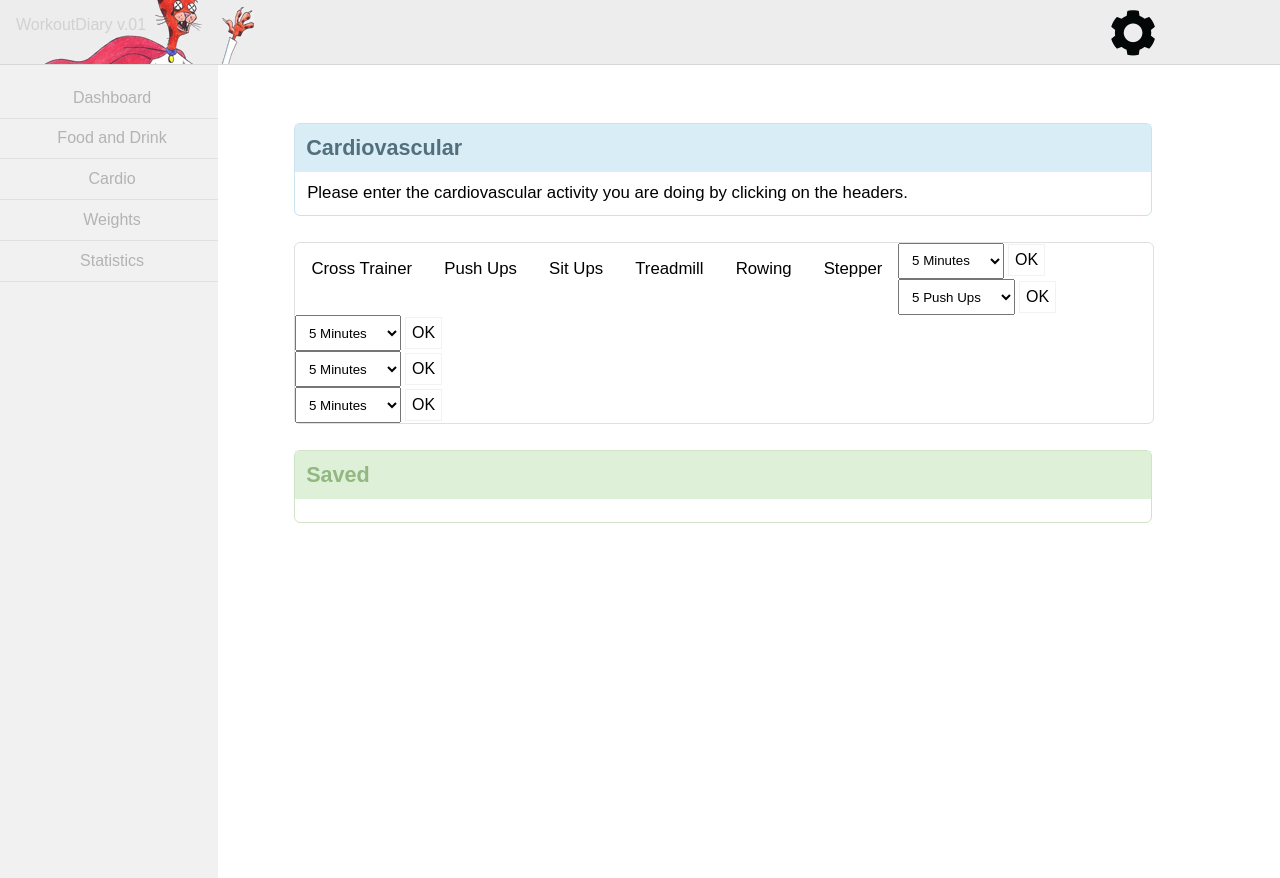
After one commit to intheon/workout-diary, a PHP site: page /cardioOLD.php in a window 1280 px wide. The commit adds this page. Run offline with PHP 8.4, Linux system fonts and the light colour scheme; data that the repository does not hold is empty.

Commit message:
lots of work still required
overhauling the cardio controller to be more database centered

```diff
--- /dev/null
+++ b/cardioOLD.php
@@ -0,0 +1,165 @@
+<!DOCTYPE html>
+<html lang="en" xml:lang="en">
+<head>
+    <link href="css/global_framework.css" rel="stylesheet" type="text/css">
+    <link href="css/cardio_page.css" rel="stylesheet" type="text/css">
+</head>
+
+<body>
+
+<!-- TOP TOOLBAR -->
+<div id="toolbar">
+    <div id="greeting">WorkoutDiary v.01</div>
+    <div id="settings">
+        <ul>
+            <li><img src="img/settings.png" width="50%"></li>
+            <ul>
+                <li><img src="img/settings.png" width="18%">
+                    <a href="myaccount.php">My Account</a>
+                </li>
+                <li><img src="img/settings.png" width="18%">
+                    <a href="login.php">Sign Out</a>
+                </li>
+            </ul>
+        </ul>
+    </div>
+</div>
+
+<div id="main">
+<!-- SIDE PANEL -->
+
+    <div id="menu_panel">
+        <div><a href="index.php">Dashboard</a></div>
+        <div><a href="fooddrink.php">Food and Drink</a></div>
+        <div><a href="cardio.php">Cardio</a></div>
+        <div><a href="weights.php">Weights</a></div>
+        <div><a href="stats.php">Statistics</a></div>
+    </div>
+
+    <div id="interaction_panel">
+
+        <div class="information_panel">
+            <h1>Cardiovascular</h1>
+            <p>Please enter the cardiovascular activity you are doing by clicking on the headers.</p>
+        </div>
+
+        <div class="tab_panel">
+
+        <!-- TAB BOXES -->
+
+            <ul class="tabs">
+                <a href="#ct_tab_content"><li id="ct_tab">Cross Trainer</li></a>
+                <a href="#pu_tab_content"><li id="pu_tab">Push Ups</li></a>
+                <a href="#su_tab_content"><li id="su_tab">Sit Ups</li></a>
+                <a href="#tm_tab_content"><li id="tm_tab">Treadmill</li></a>
+                <a href="#ro_tab_content"><li id="ro_tab">Rowing</li></a>
+                <a href="#st_tab_content"><li id="st_tab">Stepper</li></a>
+            </ul>
+
+        <!-- TAB CONTENT -->
+
+            <div id="tab_content">
+
+                <div id="ct_tab_content">
+                    <form name="crossTrainerTimeForm" id="crossTrainerTimeForm">
+                        <select name="crossTrainerTime" id="crossTrainerTime">
+                            <option value="5" name="ct5minutes">5 Minutes</option>
+                            <option value="10" name="ct10minutes">10 Minutes</option>
+                            <option value="15" name="ct15minutes">15 Minutes</option>
+                            <option value="20" name="ct20minutes">20 Minutes</option>
+                            <option value="25" name="ct25minutes">25 Minutes</option>
+                        </select>
+                        <input type="button" id="crossTrainerTimeConfirm" value="OK">
+                    </form>
+                </div>
+
+                <div id="pu_tab_content">
+                    <form name="pushUpTimeForm">
+                        <select name="pushUpTime" id="pushUpTime">
+                            <option name="5up" value="5">5 Push Ups</option>
+                            <option name="10up" value="10">10 Push Ups</option>
+                            <option name="15up" value="15">15 Push Ups</option>
+                            <option name="20up" value="20">20 Push Ups</option>
+                            <option name="25up" value="25">25 Push Ups</option>
+                        </select>
+                        <input type="button" id="pushUpTimeConfirm" value="OK">
+                    </form>
+                </div>
+
+                <div id="su_tab_content" style="display:none;">
+                    <form name="sitUpTimeForm">
+                        <select name="sitUpTime" id="sitUpTime">
+                            <option name="5sup" value="5">5 Sit Ups</option>
+                            <option name="10sup" value="10">10 Sit Ups</option>
+                            <option name="15sup" value="15">15 Sit Ups</option>
+                            <option name="20sup" value="20">20 Sit Ups</option>
+                            <option name="25sup" value="25">25 Sit Ups</option>
+                        </select>
+                        <input type="button" id="sitUpTimeConfirm" value="OK">
+                    </form>
+                </div>
+
+                <div id="tm_tab_content">
+                    <form name="treadmillTimeForm">
+                        <select name="treadmillTime" id="treadmillTime">
+                            <option name="5tminutes" value="5">5 Minutes</option>
+                            <option name="10tminutes" value="10">10 Minutes</option>
+                            <option name="15tminutes" value="15">15 Minutes</option>
+                            <option name="20tminutes" value="20">20 Minutes</option>
+                            <option name="25tminutes" value="25">25 Minutes</option>
+                        </select>
+                        <input type="button" id="treadmillTimeConfirm" value="OK">
+                    </form>
+                </div>
+
+                <div id="ro_tab_content">
+                    <form name="rowingTimeForm">
+                        <select name="rowingTime" id="rowingTime">
+                            <option name="5rminutes" value="5">5 Minutes</option>
+                            <option name="10rminutes" value="10">10 Minutes</option>
+                            <option name="15rminutes" value="15">15 Minutes</option>
+                            <option name="20rminutes" value="20">20 Minutes</option>
+                            <option name="25rminutes" value="25">25 Minutes</option>
+                        </select>
+                        <input type="button" id="rowingTimeConfirm" value="OK">
+                    </form>
+                </div>
+
+                <div id="st_tab_content">
+                    <form name="stepperTimeForm">
+                        <select name="stepperTime" id="stepperTime">
+                            <option name="srminutes" value="5">5 Minutes</option>
+                            <option name="10sminutes" value="10">10 Minutes</option>
+                            <option name="15sminutes" value="15">15 Minutes</option>
+                            <option name="20sminutes" value="20">20 Minutes</option>
+                            <option name="25sminutes" value="25">25 Minutes</option>
+                        </select>
+                        <input type="button" id="stepperTimeConfirm" value="OK">
+                    </form>
+                </div>
+
+            </div> <!-- END TAB CONTENT WRAPPER -->
+
+        </div> <!-- END TAB PANEL -->
+
+    <div class="localstorage_panel">
+        <h1>Saved</h1>
+        <p class="localstorage_table"></p>
+    </div>
+
+    <div class="submission_panel">
+    </div>
+
+    </div> <!-- END INTERACTION PANEL -->
+
+
+
+</div> <!-- END MAIN -->
+
+
+<script src="js/jquery.js"></script>
+<script src="js/global_engine.js"></script>
+<script src="js/cardio_engine.js"></script>
+
+</body>
+</html>
--- a/css/cardio_page.css
+++ b/css/cardio_page.css
@@ -1,40 +1,42 @@
-.active li
+.cardio_panel
 {
-    background-color:#F0F2F3;
+    display:flex;
+    margin-top:1%;
+    padding:0.5%;
+    border:1px solid;
+    border-radius:6px;
+    border-color: #D9EDF7;
 }
-#tab_content
+.tab_item
 {
-    margin-top:9%;
-    margin-left:1em;
-    margin-right:1em;
-    margin-bottom:1em;
-    padding:1%;
-    border: 1px solid;
-    border-color: #DFDFDF;
-    border-radius:6px;
+    flex:1;
+    padding:0.5%;
+    text-align: center;
 }
-
-.cancel
+.tab_item:hover
+{
+    background-color:#BFDEED;
+    border-radius:8px;
+    cursor:pointer;
+}
+.edit
 {
     float:right;
-    margin-top: 2%;
-    margin-right: 2%;
 }
-.submission_panel
+.addCardio
 {
-    margin-top:3%;
-    border: 1px solid;
-    border-color: #D8E7D2;
-    border-radius:6px;
+    display:flex;
 }
-.submission_panel input[type="button"]
+.addCardio input
 {
-    width:100%;
-    border-radius:6px;
-    color:black;
+    flex:1;
+    margin:1.5%;
+    padding:1%;
+    border-radius: 8px;
+    border:none;
 }
-
-.submission_panel input[type="button"]:hover
+.addCardio input[type="text"]
 {
-    background-color:#F5FFEF;
+    border:1px solid;
+    border-color: #DBE9EF
 }
--- a/index.php
+++ b/index.php
@@ -44,7 +44,7 @@
         <span class="jumbo">???</span><span class="remainder"> days until a picture!</span>
     </div>
     <div id="existing_calories_illustration">
-        <span class="jumbo">???</span><span class="remainder"> worth of calories consumed today.</span>
+        <span class="jumbo">???</span><span class="remainder"> worth of calories injested today.</span>
     </div>
 </div>
 
--- /dev/null
+++ b/php/module_pull_exercise_types.php
@@ -0,0 +1,21 @@
+<?php
+
+$host = "localhost";
+$username = "root";
+$password = "";
+$database = "wholegrain";
+
+$connect = mysqli_connect($host,$username,$password,$database);
+
+$sql = mysqli_query($connect,"SELECT * FROM cardio_exercises");
+
+$json = array();
+
+while ($row = mysqli_fetch_assoc($sql))
+{
+	$json[] =  $row;
+}
+
+echo json_encode($json);
+
+?>
```
Also changed, not shown: cardio.php (+7 -103 lines), css/cardio_pageOLD.css (added, +40 -0 lines), js/cardio_engine.js (+67 -120 lines), js/cardio_engine_OLD.js (added, +135 -0 lines), php/module_manage_exercise_types.php (added, +21 -0 lines), php/module_push_cardio.php (+3 -8 lines).
